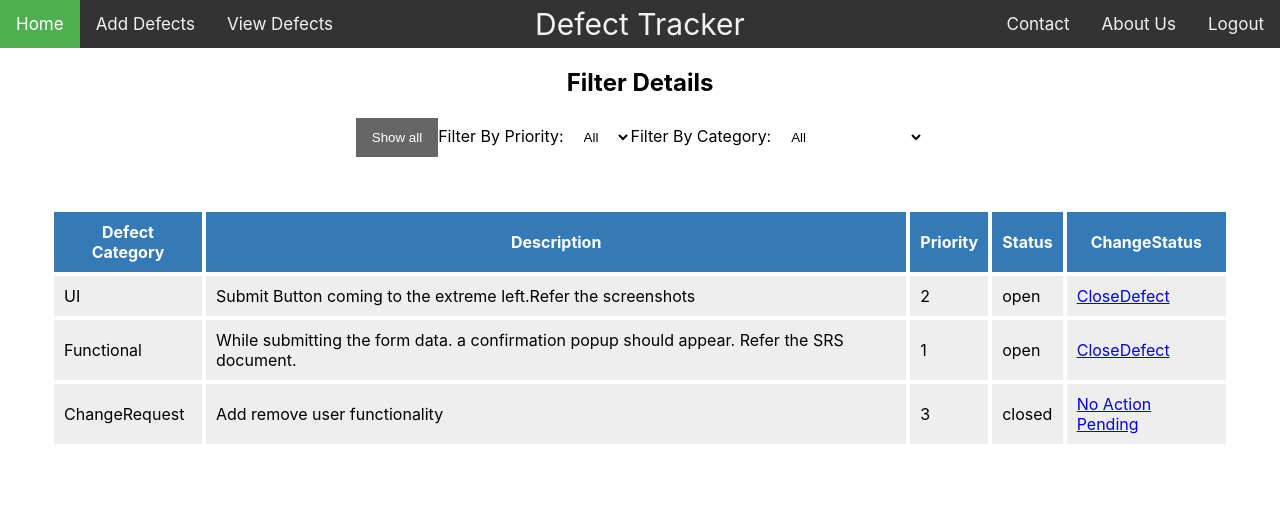
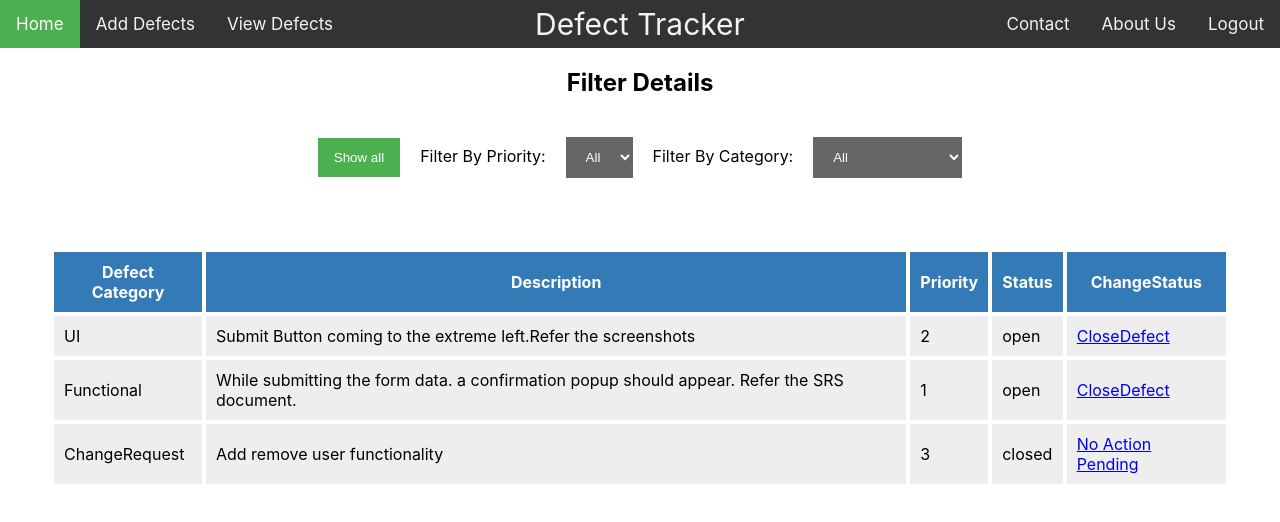
Before and after one commit to luvnits94/defect-tracker, a React (Create React App) app: page / in a window 1280 px wide. Shown: the top 522 px of the page. Built offline with nearby package versions, Linux system fonts and the light colour scheme.

Commit message:
updated styles for FIlter buttons

```diff
--- a/src/DefectListComponent.css
+++ b/src/DefectListComponent.css
@@ -94,10 +94,19 @@ table{
 /* Add a grey background color on mouse-over */
 .btn:hover {
   background-color: #ddd;
+  color: black;
+
 }
 
-/* Add a dark background color to the active button */
+
+.btn {
+  background-color: #666;
+  color: white;
+  margin: 20px;
+}
+
+
 .btn.active {
-  background-color: #666;
-   color: white;
+  background-color: #4CAF50;
+  color: white;
 }
--- a/src/DefectListComponents.js
+++ b/src/DefectListComponents.js
@@ -21,7 +21,7 @@ function DefectDetailsComponent(){
           ]
         return(
             <>
-                <table style={{tableLayout:'auto'}}>
+                <table style={{tableLayout:'auto'}} id="defect-details-table">
                     <thead>
                         <tr>
                             <th>Defect Category</th>
@@ -47,8 +47,6 @@ function DefectDetailsComponent(){
             </>
         )
 }
-
-
 
 function DefectTrackerNavBarComponent (){
     return(
@@ -82,63 +80,88 @@ function DefectTrackerNavBarComponent (){
 class DefectFilterComponent extends React.Component{
     state={category:"All", priorty:"All"}
     // To Do -- implement filter functionality
-    // filterTableHandler=(filterType)=>{
+    filterTableHandler=(filterType)=>{
+
         // Declare variables
-    // var input, filter, table, tr, td, i, txtValue;
+        var filter, table, tr, td, i;
+        if(filterType.target.name== 'filter-reset-button'){
+            table = document.getElementById("defect-details-table");
+            tr = table.getElementsByTagName("tr");
 
+            // Loop through all table rows, and hide those who don't match the search query
+            for (i = 1; i < tr.length; i++) {
+                tr[i].style.display = "";
+            }
+            document.getElementById("priority-dropdown").setAttribute('class','btn');
+            document.getElementById("category-dropdown").setAttribute('class','btn');
+            document.getElementById("filter-reset-button").setAttribute('class','btn active');
 
-    // if(filterType === 'priorty'){
-    //     input = document.getElementById("priority-dropdown");
-    //     filter = input.value;
-    //     console.log(filter);
-    // }
-    // else if(filterType=='category'){
+        }
+        else if(filterType.target.name == 'priority-dropdown'){
+            filter = filterType.target.value;
 
-    // }
-    // else{
+            table = document.getElementById("defect-details-table");
+            tr = table.getElementsByTagName("tr");
 
-    // }
+            // Loop through all table rows, and hide those who don't match the search query
+            for (i = 1; i < tr.length; i++) {
+                td = tr[i].getElementsByTagName("td");
+                if(filter == "All" || td[2].innerHTML == filter){
+                    tr[i].style.display = "";
+                }
+                else{
+                    tr[i].style.display = "none";
+                }
+            }
+            document.getElementById("priority-dropdown").setAttribute('class','btn active');
+            document.getElementById("category-dropdown").setAttribute('class','btn');
+            document.getElementById("filter-reset-button").setAttribute('class','btn');
+        }
+        else if(filterType.target.name == 'category-dropdown'){
+            filter = filterType.target.value;
 
-    //
-    //
-    // table = document.getElementById("myTable");
-    // tr = table.getElementsByTagName("tr");
+            table = document.getElementById("defect-details-table");
+            tr = table.getElementsByTagName("tr");
 
-    // // Loop through all table rows, and hide those who don't match the search query
-    // for (i = 0; i < tr.length; i++) {
-    //   td = tr[i].getElementsByTagName("td")[0];
-    //   if (td) {
-    //     txtValue = td.textContent || td.innerText;
-    //     if (txtValue.toUpperCase().indexOf(filter) > -1) {
-    //       tr[i].style.display = "";
-    //     } else {
-    //       tr[i].style.display = "none";
-    //     }
-    //   }
-    // }
-    // alert(filterType);
-    // }
+            // Loop through all table rows, and hide those who don't match the search query
+            for (i = 1; i < tr.length; i++) {
+                td = tr[i].getElementsByTagName("td");
+                if(filter == "All" || td[0].innerHTML == filter){
+                    tr[i].style.display = "";
+                }
+                else{
+                    tr[i].style.display = "none";
+                }
+            }
+            document.getElementById("priority-dropdown").setAttribute('class','btn');
+            document.getElementById("category-dropdown").setAttribute('class','btn  active');
+            document.getElementById("filter-reset-button").setAttribute('class','btn');
+        }
+
+    }
+
     render(){
         return(
             <>
                 <div id="defectFilterContainer" style={{textAlign:'center'}}>
                     <h2>Filter Details</h2>
-                    <button className="btn active" > Show all</button>
+                    <button className="btn active" name="filter-reset-button" id="filter-reset-button" onClick={this.filterTableHandler}> Show all</button>
 
                     <label htmlFor="priority-dropdown">Filter By Priority:</label>
 
-                    <select className="btn" name="priority-dropdown" id="priority-dropdown" >
+                    <select className="btn" name="priority-dropdown" id="priority-dropdown" onChange={this.filterTableHandler}>
                         <option>All</option>
                         <option>1</option>
                         <option>2</option>
+                        <option>3</option>
                     </select>
 
                     <label htmlFor="category-dropdown">Filter By Category:</label>
-                    <select className="btn" name="category-dropdown" id="category-dropdown" >
+                    <select className="btn" name="category-dropdown" id="category-dropdown" onChange={this.filterTableHandler}>
                         <option>All</option>
                         <option>UI</option>
                         <option>Functional</option>
-                        <option>Change Request</option>
+                        <option>ChangeRequest</option>
                     </select>
                 </div>
             </>
```
